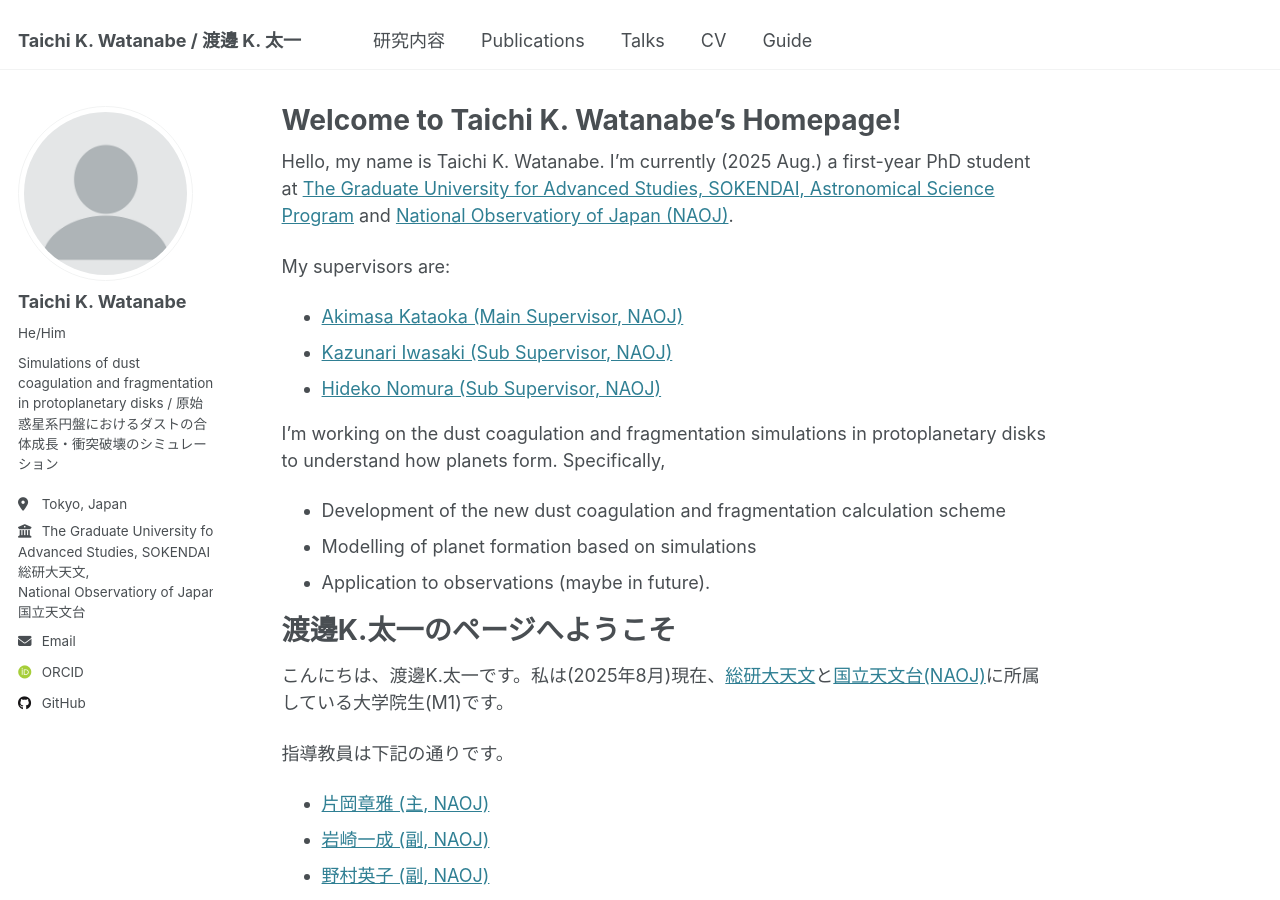
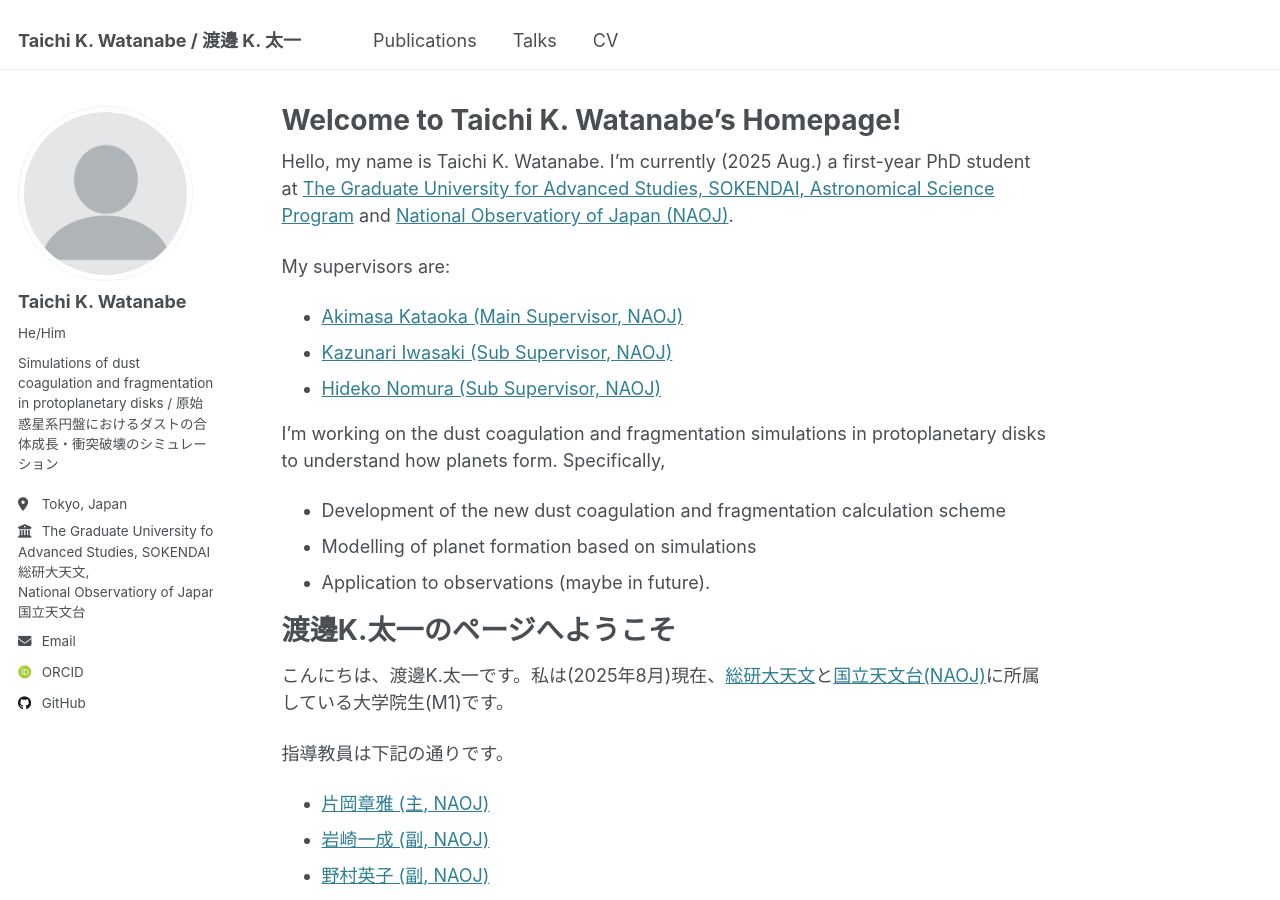
Before and after one commit to WatanabeTK-astrocat/watanabetk-astrocat.github.io, a Jekyll site: the page built from _pages/about.md, in a window 1280 px wide and 900 px high. Built offline with Jekyll 4.4.1, drawn with Linux system fonts in a browser that asks for light colours; some web fonts are replaced.

Commit message:
remove unneccessary pages from navigation

```diff
--- a/_data/navigation.yml
+++ b/_data/navigation.yml
@@ -5,9 +5,6 @@
 # prevent it from being included in the site.
 
 main:
-  - title: "研究内容"
-    url: /research/
-
   - title: "Publications"
     url: /publications/
 
@@ -16,6 +13,3 @@ main:
 
   - title: "CV"
     url: /cv/
-
-  - title: "Guide"
-    url: /markdown/
```
